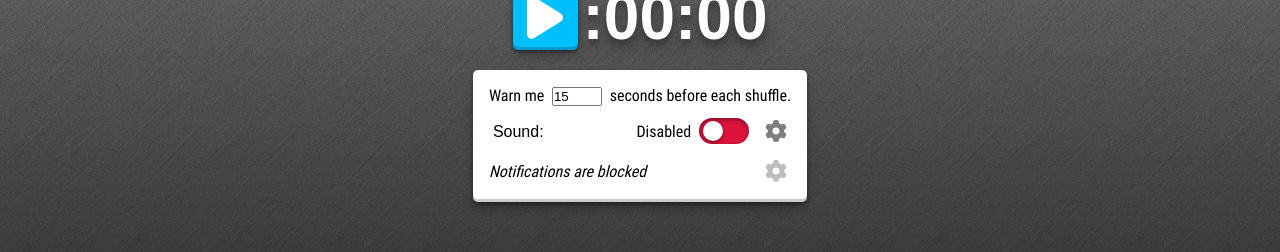
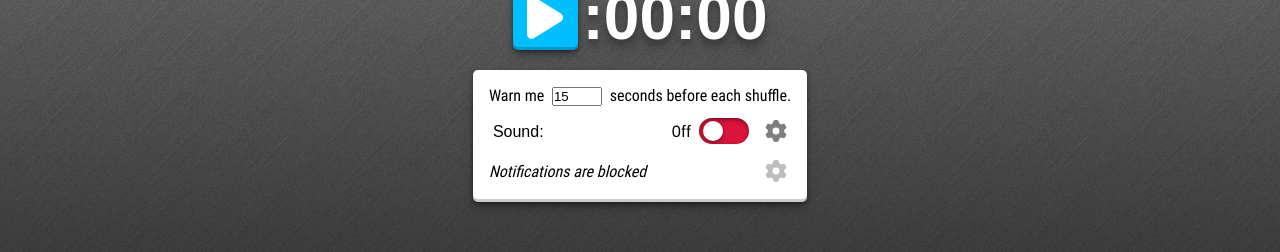
Before and after one commit to endulum/dc-shuffle-clock, a React (Vite) app: page / in a window 1280 px wide. Shown: the part 309-561 px from the top of the page. Built offline with nearby package versions, Linux system fonts and the light colour scheme; a web font is replaced by a local one.

Commit message:
tidying up App, made switch labels shorter

```diff
--- a/src/App.tsx
+++ b/src/App.tsx
@@ -1,53 +1,22 @@
-import { useEffect, useState, ChangeEvent } from 'react';
+import { useState, useEffect, ChangeEvent } from 'react';
 
 import Clock from './components/Clock';
-import Main from './components/Main';
+import DelaySetting from './components/DelaySetting';
+import SoundSettings from './components/SoundSettings';
+import NotifSettings from './components/NotifSettings';
 
-import { Settings as SettingsType, NotifSupport } from './types';
-
-function checkNotifSupport(): boolean {
-  if (!window.Notification || !Notification.requestPermission) return false;
-  if (Notification.permission === 'granted') return true;
-  try {
-    const notification = new Notification('');
-  } catch (e: unknown) {
-    if (e instanceof Error && e.name === 'TypeError') return false;
-  }
-  return true;
-}
+import {
+  Settings, settingsInitializer, NotifSupport, notifSupportInitializer,
+} from './types';
 
 export default function App() {
-  function settingsOrDefault(): SettingsType {
-    const settingsData = localStorage.getItem('settings');
-    // bandaid! remove and fix before making public!
-    // eslint-disable-next-line @typescript-eslint/no-unsafe-return
-    if (settingsData) return JSON.parse(settingsData);
-    return {
-      delay: 15,
-      soundEnabled: false,
-      notifsEnabled: false,
-    };
-  }
-
-  const [settings, setSettings] = useState<SettingsType>(settingsOrDefault());
-  const [notifSupport, setNotifSupport] = useState<NotifSupport>('pending');
+  const [settings, setSettings] = useState<Settings>(settingsInitializer);
+  const [notifSupport, setNotifSupport] = useState<NotifSupport>(notifSupportInitializer);
 
   useEffect(() => {
-    console.log(settings);
+    console.log(settings); // for debugging
     localStorage.setItem('settings', JSON.stringify(settings));
   }, [settings]);
-
-  useEffect(() => {
-    if (!typeof Notification || !checkNotifSupport()) {
-      setNotifSupport('unsupported');
-    } else if (Notification.permission === 'denied') {
-      setNotifSupport('blocked');
-    } else if (Notification.permission === 'granted') {
-      setNotifSupport('allowed');
-    } else {
-      setNotifSupport('pending');
-    }
-  });
 
   function handleInputChange(e: ChangeEvent<HTMLInputElement>) {
     switch (e.target.type) {
@@ -65,13 +34,27 @@ export default function App() {
   return (
     <div className="app">
       <Clock onAlert={handleAlert} delay={settings.delay} />
-      <Main
-        settings={settings}
-        onInputChange={handleInputChange}
-        notifSupport={notifSupport}
-        setNotifSupport={setNotifSupport}
-      />
-      {/* <Settings settings={settings} onInputChange={handleInputChange} /> */}
+      <main aria-label="clock settings">
+        <div className="row">
+          <DelaySetting delay={settings.delay} onInputChange={handleInputChange} />
+        </div>
+
+        <SoundSettings
+          soundSettings={{
+            soundEnabled: settings.soundEnabled,
+          }}
+          onInputChange={handleInputChange}
+        />
+
+        <NotifSettings
+          notifSettings={{
+            notifsEnabled: settings.notifsEnabled,
+          }}
+          onInputChange={handleInputChange}
+          notifSupport={notifSupport}
+          setNotifSupport={setNotifSupport}
+        />
+      </main>
     </div>
   );
 }
--- a/src/components/Main.tsx
+++ /dev/null
@@ -1,39 +0,0 @@
-import { ChangeEvent } from 'react';
-
-import DelaySetting from './DelaySetting';
-import NotifSettings from './NotifSettings';
-import SoundSettings from './SoundSettings';
-import { Settings as SettingsType, NotifSupport } from '../types';
-
-export default function Main({
-  settings, onInputChange, notifSupport, setNotifSupport,
-} : {
-  settings: SettingsType,
-  onInputChange: (e: ChangeEvent<HTMLInputElement>) => void,
-  notifSupport: NotifSupport,
-  setNotifSupport: (value: NotifSupport) => void
-}) {
-  return (
-    <main aria-label="clock settings">
-      <div className="row">
-        <DelaySetting delay={settings.delay} onInputChange={onInputChange} />
-      </div>
-
-      <SoundSettings
-        soundSettings={{
-          soundEnabled: settings.soundEnabled,
-        }}
-        onInputChange={onInputChange}
-      />
-
-      <NotifSettings
-        notifSettings={{
-          notifsEnabled: settings.notifsEnabled,
-        }}
-        onInputChange={onInputChange}
-        notifSupport={notifSupport}
-        setNotifSupport={setNotifSupport}
-      />
-    </main>
-  );
-}
--- a/src/components/Toggle.tsx
+++ b/src/components/Toggle.tsx
@@ -10,7 +10,7 @@ export default function Toggle({ setting, onInputChange }: {
 }) {
   const switchLabel = useRef<HTMLLabelElement>(null);
   return (
-    <label ref={switchLabel} className="switch-label" htmlFor={setting.id}>
+    <label ref={switchLabel} className="switch-label" htmlFor={setting.id} title={`${setting.name} is ${setting.bool ? 'on' : 'off'}, click to turn ${setting.bool ? 'off' : 'on'}`}>
       <span>
         <b>
           {setting.name}
@@ -34,7 +34,7 @@ export default function Toggle({ setting, onInputChange }: {
 
       <span className="switch-label-right">
         <span className="switch-text" aria-hidden>
-          {setting.bool ? 'Enabled' : 'Disabled'}
+          {setting.bool ? 'On' : 'Off'}
         </span>
         <span className={`switch ${setting.bool && 'on'}`} />
       </span>
--- a/src/types.ts
+++ b/src/types.ts
@@ -4,4 +4,39 @@ export interface Settings {
   notifsEnabled: boolean
 }
 
+export function settingsInitializer(): Settings {
+  const settingsData = localStorage.getItem('settings');
+  if (settingsData) {
+    try {
+      const settingsJSON: Settings = JSON.parse(settingsData) as Settings;
+      return settingsJSON;
+    } catch (e: unknown) {
+      console.warn('Error occurred when accessing local storage. Using default settings instead.');
+    }
+  }
+  return {
+    delay: 15,
+    soundEnabled: false,
+    notifsEnabled: false,
+  };
+}
+
 export type NotifSupport = 'allowed' | 'pending' | 'blocked' | 'unsupported'
+
+export function notifSupportInitializer(): NotifSupport {
+  if (!typeof Notification || !checkNotifSupport()) return 'unsupported';
+  if (Notification.permission === 'denied') return 'blocked';
+  if (Notification.permission === 'granted') return 'allowed';
+  return 'pending';
+}
+
+function checkNotifSupport(): boolean {
+  if (!window.Notification || !Notification.requestPermission) return false;
+  if (Notification.permission === 'granted') return true;
+  try {
+    const notification = new Notification('');
+  } catch (e: unknown) {
+    if (e instanceof Error && e.name === 'TypeError') return false;
+  }
+  return true;
+}
```
